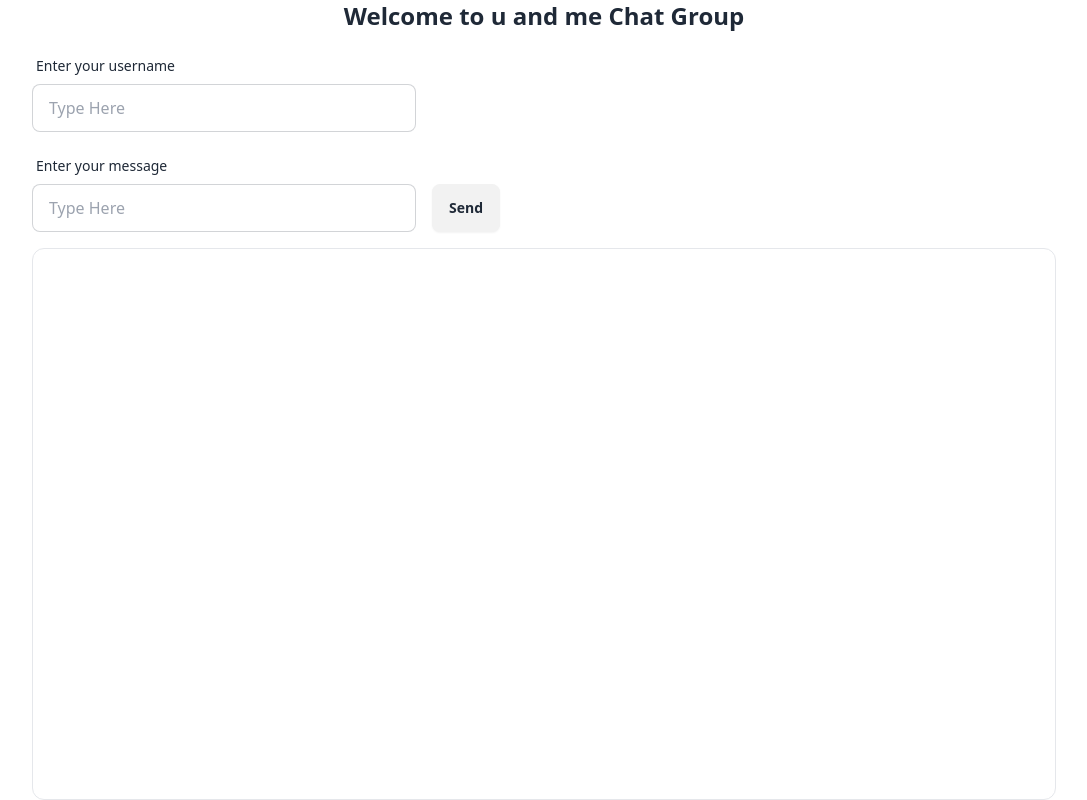
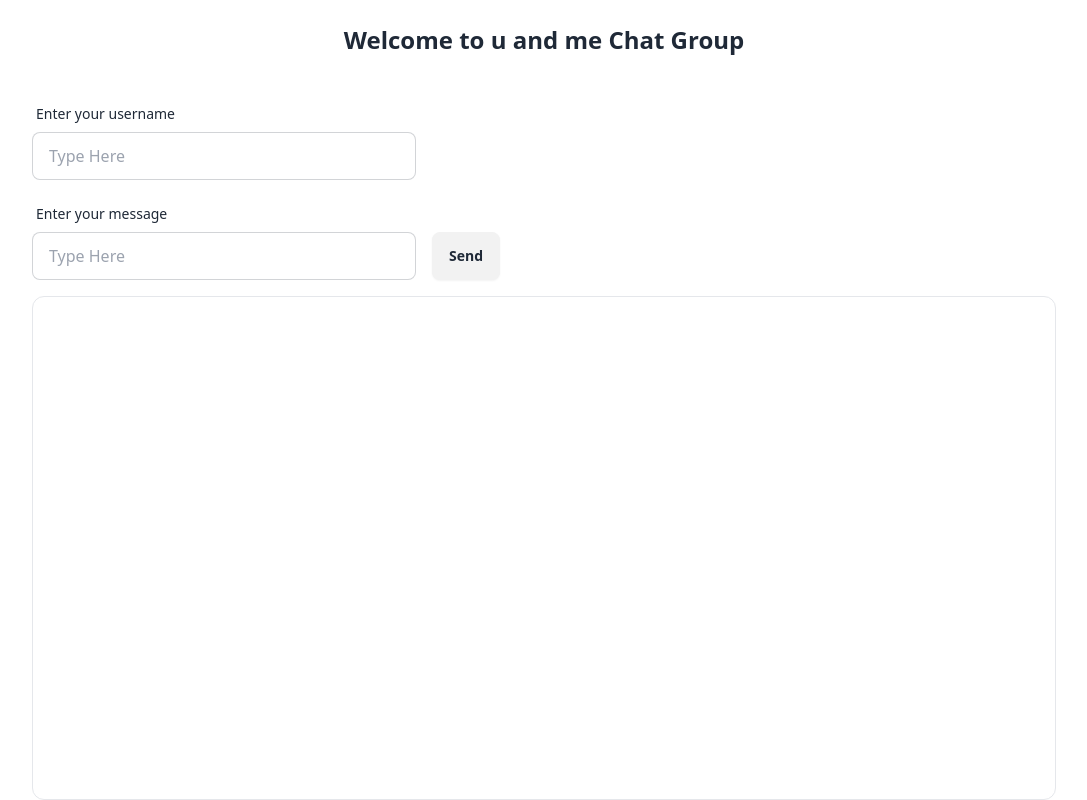
Before and after one commit to FameNu/app-chat, a React (Vite) app in the folder app-chat-fe/: page / in a window 1280 px wide. Shown: the whole page, without its empty margins (96-1183 px from the left). Built offline with nearby package versions, Linux system fonts and the light colour scheme.

Commit message:
modify: structure of chat app

```diff
--- a/app-chat-fe/src/App.tsx
+++ b/app-chat-fe/src/App.tsx
@@ -1,4 +1,4 @@
-import BoxMessage from "@/components/BoxMessage"
+import BoxListMessage from "./components/BoxListMessage"
 import Chat from "./models/Chat"
 import { useState } from "react"
 
@@ -33,7 +33,7 @@ function App() {
 
   return (
     <div className="flex flex-col gap-4 h-full">
-      <h1 className="text-2xl font-bold text-center">Welcome to u and me Chat Group</h1>
+      <h1 className="text-2xl font-bold text-center my-6">Welcome to u and me Chat Group</h1>
       <label className="form-control w-full max-w-sm">
         <div className="label">
           <span className="label-text">Enter your username</span>
@@ -49,7 +49,7 @@ function App() {
         </label>
         <button className="btn" onClick={sendMessage}>Send</button>
       </div>
-      <BoxMessage chats={chats} />
+      <BoxListMessage chats={chats} username={username} />
     </div>
   )
 }
--- /dev/null
+++ b/app-chat-fe/src/components/BoxListMessage.tsx
@@ -0,0 +1,15 @@
+import BoxMessage from './BoxMessage'
+import type Chat from '@/models/Chat'
+
+function BoxListMessage({ chats, username }: { chats: Chat[], username: string }) {
+
+  return (
+    <div className='flex flex-col gap-4 p-16 border rounded-xl h-4/6 overflow-y-auto'>
+        {chats.map((chat, index) => (
+            <BoxMessage chat={chat} key={index} currentUser={username} />
+        ))}
+    </div>
+  )
+}
+
+export default BoxListMessage
--- a/app-chat-fe/src/components/BoxMessage.tsx
+++ b/app-chat-fe/src/components/BoxMessage.tsx
@@ -1,15 +1,28 @@
-import React from 'react'
-import type Chat from '@/models/Chat'
+import Chat from '@/models/Chat'
+import { useEffect, useState } from 'react'
 
-function BoxMessage({ chats }: { chats: Chat[] }) {
+function BoxMessage({ chat, currentUser }: { chat: Chat; currentUser: string }) {
+  const [sideChat, setSideChat] = useState(
+    currentUser === chat.username ? 'chat chat-end' : 'chat chat-start'
+  )
+
+  useEffect(() => {
+    setSideChat(currentUser === chat.username ? 'chat chat-end' : 'chat chat-start')
+  }, [currentUser, chat.username])
+
   return (
-    <div className='flex flex-col gap-4 p-16 border rounded-xl h-4/5 overflow-y-auto'>
-        {chats.map((chat, index) => (
-            <div key={index} className='flex gap-2'>
-                <div className='font-bold'>{chat.username}</div>
-                <div>{chat.message}</div>
-            </div>
-        ))}
+    <div className={sideChat}>
+      <div className="chat-image avatar">
+        <div className="w-10 rounded-full">
+          <img
+            alt="Tailwind CSS chat bubble component"
+            src="https://img.daisyui.com/images/stock/photo-1534528741775-53994a69daeb.jpg"
+          />
+        </div>
+      </div>
+      <div className="chat-header">{chat.username}</div>
+      <div className="chat-bubble">{chat.message}</div>
+      <div className="chat-footer opacity-50">Send</div>
     </div>
   )
 }
```
